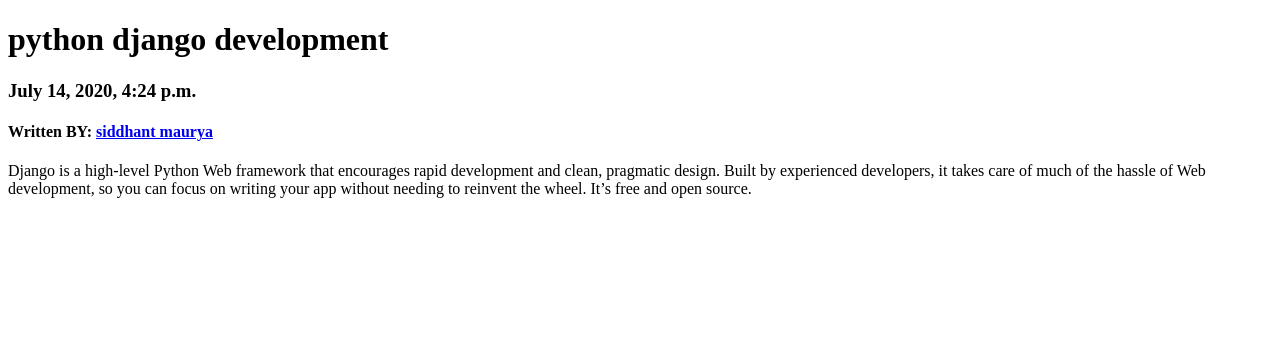
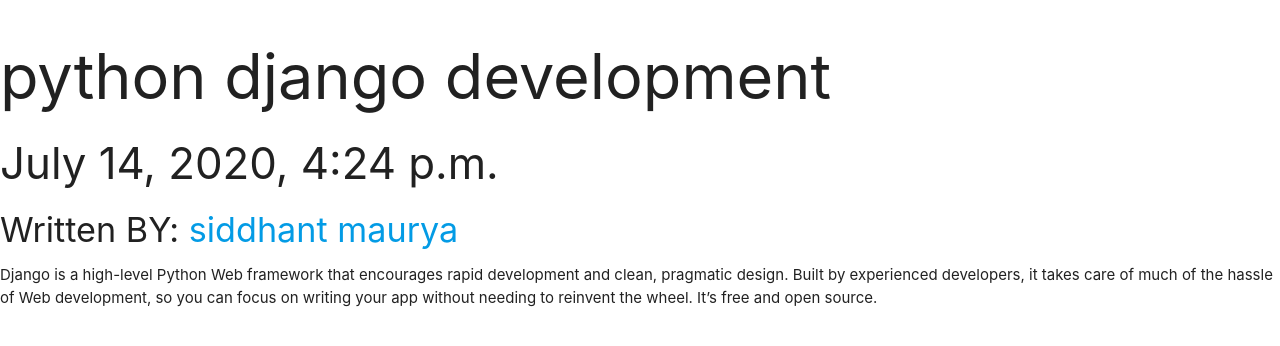
Before and after one commit to mauryasid1999/BlogApp.github.io, a Django app: page /article/1 in a window 1280 px wide. Shown: the top 346 px of the page. Run offline with Django 3.2, Linux system fonts and the light colour scheme; data comes from the database, SQL or seed files in the repository; some libraries are stand-ins or nearby versions.

Commit message:
Update base.html

```diff
--- a/templates/main/base.html
+++ b/templates/main/base.html
@@ -1,8 +1,14 @@
 <!DOCTYPE html>
+{% load static %}
 <html lang="en">
 <head>
     <meta charset="UTF-8">
 
+
+    <link rel="stylesheet" href="{% static 'css/materialize.min.css' %}">
+    <link href="https://fonts.googleapis.com/icon?family=Material+Icons" rel="stylesheet">
+
+    <script src="{% static 'js/materialize.min.js' %}"></script>
     <title>Blog Applications</title>
 </head>
 <body>
@@ -12,8 +18,4 @@
 
 
 
-    {% endblock %}
-
-
-</body>
-</html>
+{% endblock %}
```
